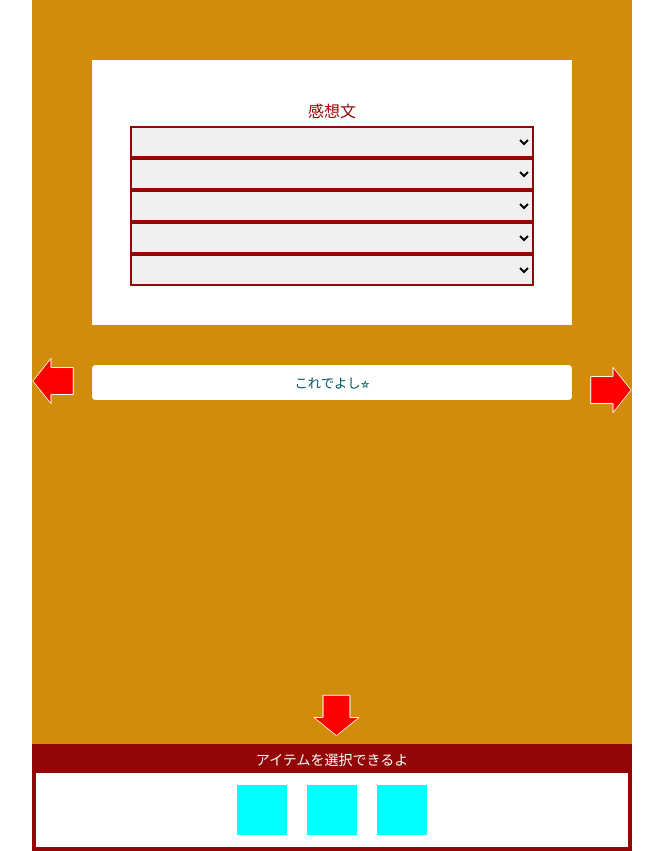
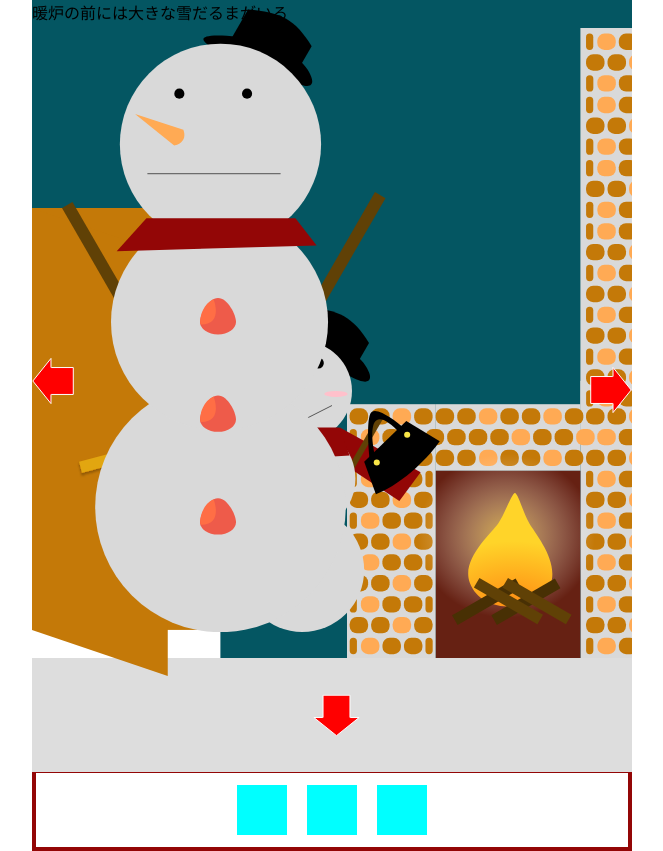
Before and after one commit to marimonon/advent2024_christmas, a React (Vite) app: page / in a window 1280 px wide. Shown: the whole page, without its empty margins (308-971 px from the left). Built offline with nearby package versions, Linux system fonts and the light colour scheme.

Commit message:
Commentコンポーネントの作成

```diff
--- /dev/null
+++ b/src/components/Comment.tsx
@@ -0,0 +1,16 @@
+/** @jsxImportSource @emotion/react */
+import { css } from "@emotion/react"
+
+type CommentProps = {
+  children: React.ReactNode
+}
+
+const Comment: React.FC<CommentProps> = ({ children }) => {
+  return (
+    <div>
+      <p>{children}</p>
+    </div>
+  )
+}
+
+export default Comment
--- a/src/components/Room.tsx
+++ b/src/components/Room.tsx
@@ -18,7 +18,7 @@ const Room: React.FC = () => {
   return (
     <div css={roomCss}>
       <Arrows />
-      {/* <StoveRoom /> */}
+      <StoveRoom />
       {/* <TreeRoom /> */}
       {/* <DiningRoom /> */}
       {/* <EntranceRoom /> */}
@@ -27,7 +27,7 @@ const Room: React.FC = () => {
       {/* <ChildRoom /> */}
       {/* <ExTree /> */}
       {/* <ExCake /> */}
-      <ExHomeWork />
+      {/* <ExHomeWork /> */}
     </div>
   )
 }
--- a/src/components/Rooms/StoveRoom.tsx
+++ b/src/components/Rooms/StoveRoom.tsx
@@ -1,5 +1,6 @@
 /** @jsxImportSource @emotion/react */
 import { css } from "@emotion/react"
+import Comment from "../Comment"
 import StoveRoomBg from "../Images/Stove/StoveRoomBg"
 import BigSnowmanImage from "../Images/Stove/BigSnowmanImage"
 import StrawberryImage from "../Images/Stove/StrawberryImage"
@@ -12,6 +13,7 @@ import DoorOpenImage from "../Images/Stove/DoorOpenImage"
 const StoveRoom: React.FC = () => {
   return (
     <div>
+      <Comment>暖炉の前には大きな雪だるまがいる</Comment>
       <StrawberryImage css={strawCss} />
       <BigSnowmanImage css={bigSnowCss} />
       <FirewoodImage css={fireWoodCss} />
```
